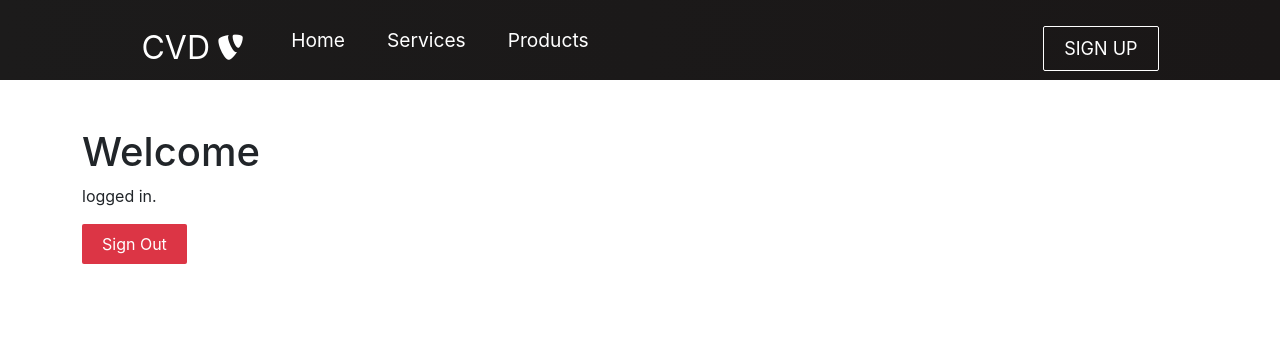
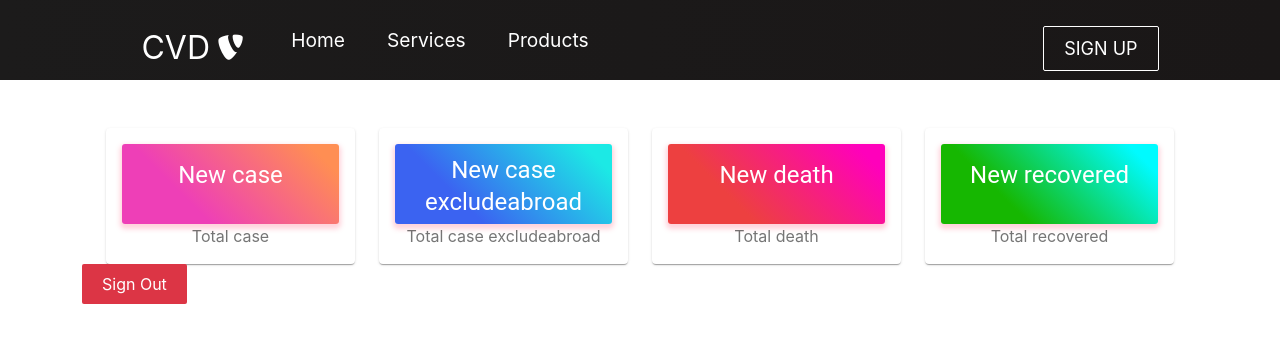
Before and after one commit to SF-341/searchbed, a React (Create React App) app: page /dashboard in a window 1280 px wide. Shown: the top 342 px of the page. Built offline with nearby package versions, Linux system fonts and the light colour scheme; no server answers; sample sign-in values are in the browser's storage.

Commit message:
update navbar

```diff
--- a/src/components/Button.js
+++ b/src/components/Button.js
@@ -20,7 +20,7 @@ export const Button = ({
   const checkButtonSize = SIZES.includes(buttonSize) ? buttonSize : SIZES[0];
 
   return (
-    <Link to='/sign-up' className='btn-mobile'>
+    <Link to='/SignUp' className='btn-mobile'>
       <button
         className={`btn ${checkButtonStyle} ${checkButtonSize}`}
         onClick={onClick}
--- a/src/components/Dashboard.js
+++ b/src/components/Dashboard.js
@@ -13,12 +13,10 @@ const DashBoard = () => {
 
     return (
         <div>
-            <div>
-            </div>
+
             <div className="container mt-5">
-                <h1>Welcome</h1>
+                <Covidapi />
 
-                <p>logged in.</p>
                 <button onClick={() => firebaseConfig.auth().signOut()} class="btn btn-danger">Sign Out</button>
             </div>
         </div>
--- a/src/components/navbar.js
+++ b/src/components/navbar.js
@@ -66,7 +66,7 @@ function Navbar() {
 
             <li>
               <Link
-                to='/sign-up'
+                to='/SignUp'
                 className='nav-links-mobile'
                 onClick={closeMobileMenu}
               >
```
